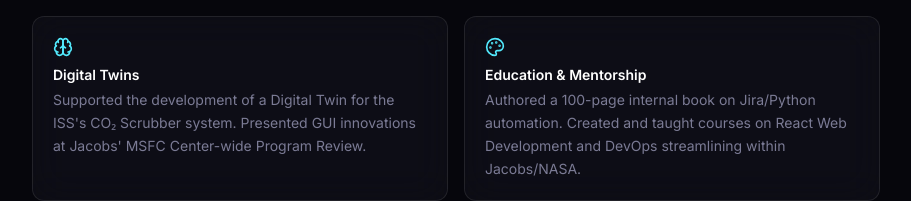
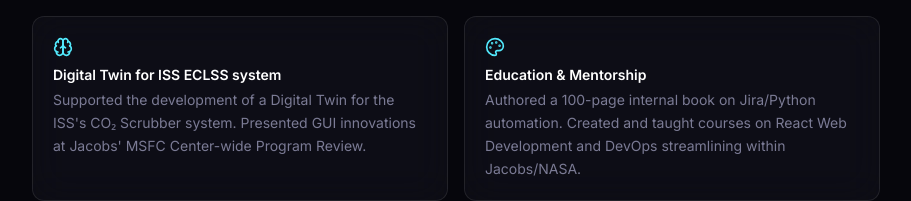
Before and after one commit to rsegrest/ricksegrest.com, a React (Vite) app: page /about in a window 1280 px wide. Shown: the part 914-1115 px from the top of the page, without its empty margins (184-1095 px from the left). Built offline with nearby package versions, Linux system fonts and the light colour scheme; the HTML template or start-up script is replaced by a standard one.

Commit message:
Update title for Digital Twin section in AboutPage

```diff
--- a/src/pages/AboutPage.tsx
+++ b/src/pages/AboutPage.tsx
@@ -15,7 +15,7 @@ const HIGHLIGHTS = [
   },
   {
     icon: Brain,
-    title: "Digital Twins",
+    title: "Digital Twin for ISS ECLSS system",
     text: "Supported the development of a Digital Twin for the ISS's CO₂ Scrubber system. Presented GUI innovations at Jacobs' MSFC Center-wide Program Review.",
   },
   {
```
